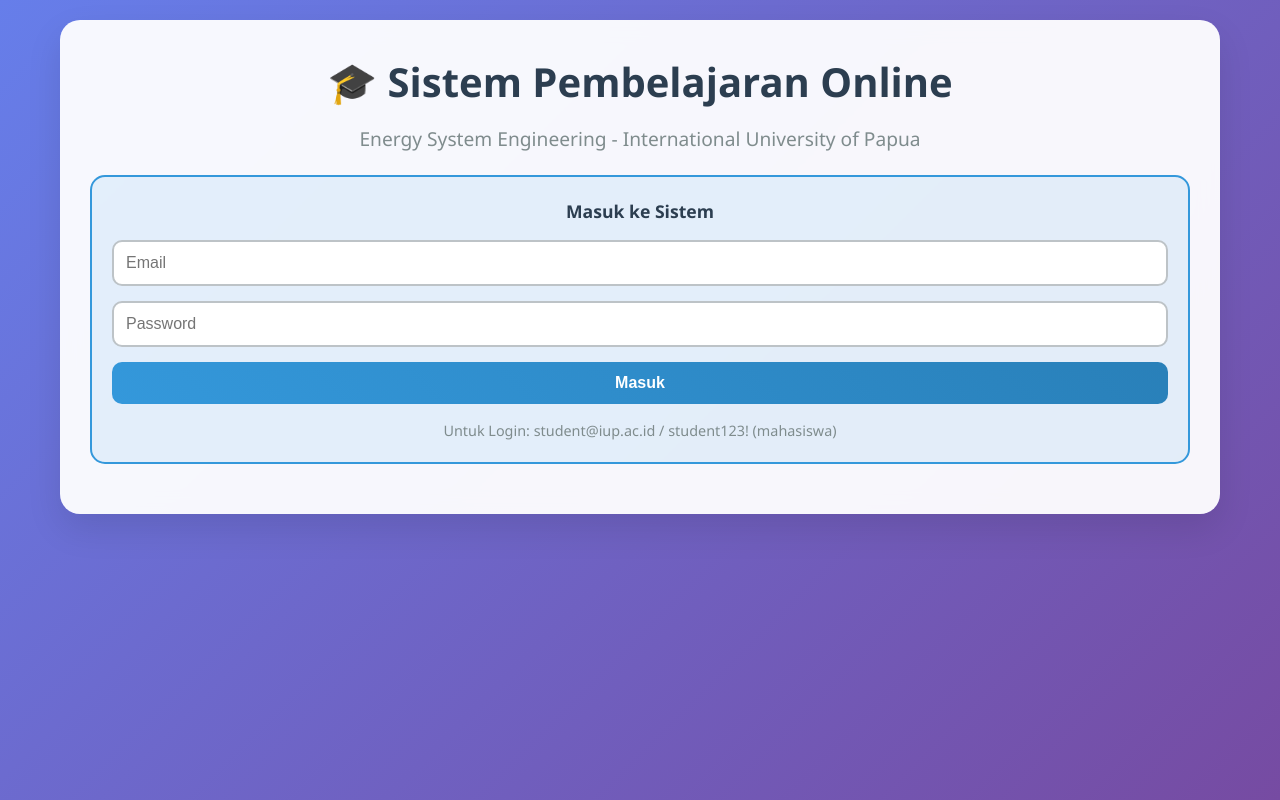
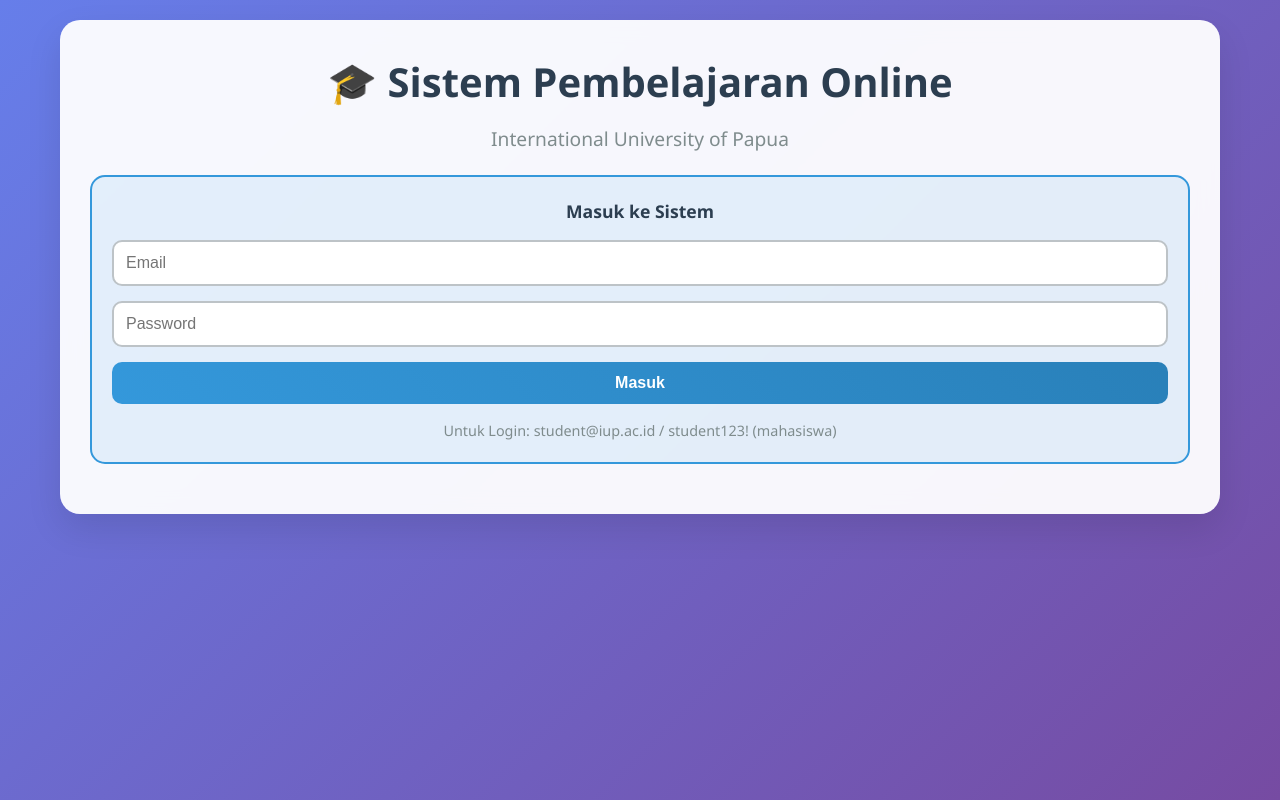
Before and after one commit to TSE-IUP/module, a plain HTML site: page index.html in a window 1280 px wide. Drawn offline with nearby package versions, Linux system fonts and the light colour scheme.

Commit message:
Update index4.html

```diff
--- a/index.html
+++ b/index.html
@@ -3,7 +3,7 @@
 <head>
     <meta charset="UTF-8">
     <meta name="viewport" content="width=device-width, initial-scale=1.0">
-    <title>Sistem Pembelajaran Online - International University of Papua</title>
+    <title>Sistem Pembelajaran Online -International University of Papua</title>
     <style>
         * {
             margin: 0;
@@ -513,7 +513,7 @@
         <!-- Header -->
         <div class="header">
             <h1>🎓 Sistem Pembelajaran Online</h1>
-            <div class="subtitle">Energy System Engineering - International University of Papua</div>
+            <div class="subtitle">International University of Papua</div>
 
             <div class="login-section">
                 <div class="login-title">Masuk ke Sistem</div>
```
